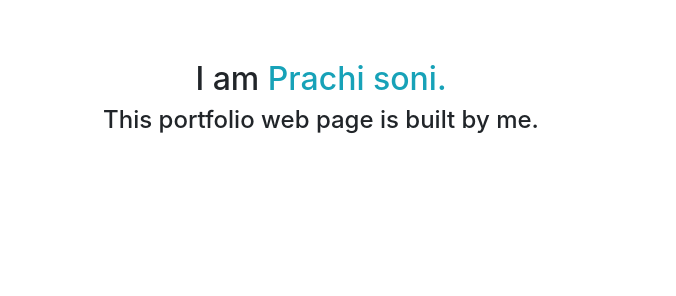
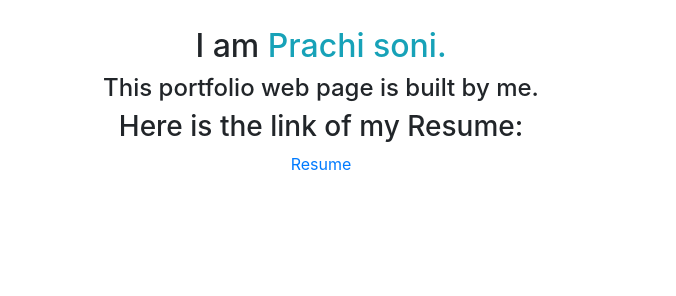
Before and after one commit to prachinit/My-Portfolio, a plain HTML site: page index.html in a window 1280 px wide. Shown: the part 124-420 px from the top of the page, 604-1280 px from the left. Drawn offline with nearby package versions, Linux system fonts and the light colour scheme.

Commit message:
Update index.html

```diff
--- a/index.html
+++ b/index.html
@@ -90,6 +90,8 @@
             I am <span class="text-info"> Prachi soni.</span>
           </h2>
           <h4>This portfolio web page is built by me.</h4>
+          <h3>Here is the link of my Resume:</h3>
+          <a href="https://drive.google.com/file/d/1OjIlXHqB7HTJEkqIcRr5jZ8uLY_Alyzr/view?usp=sharing">Resume</a>
         </div>
       </div>
     </div>
```
